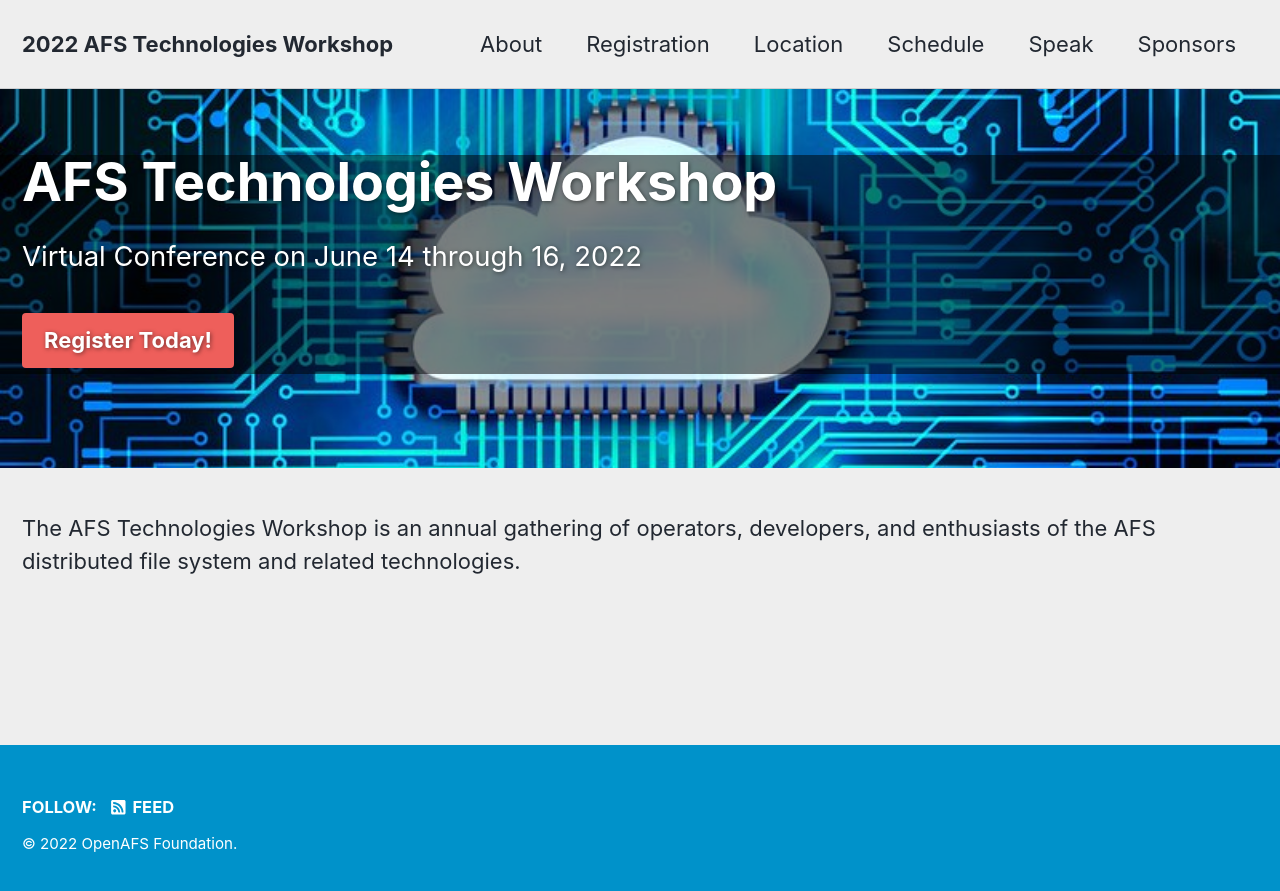
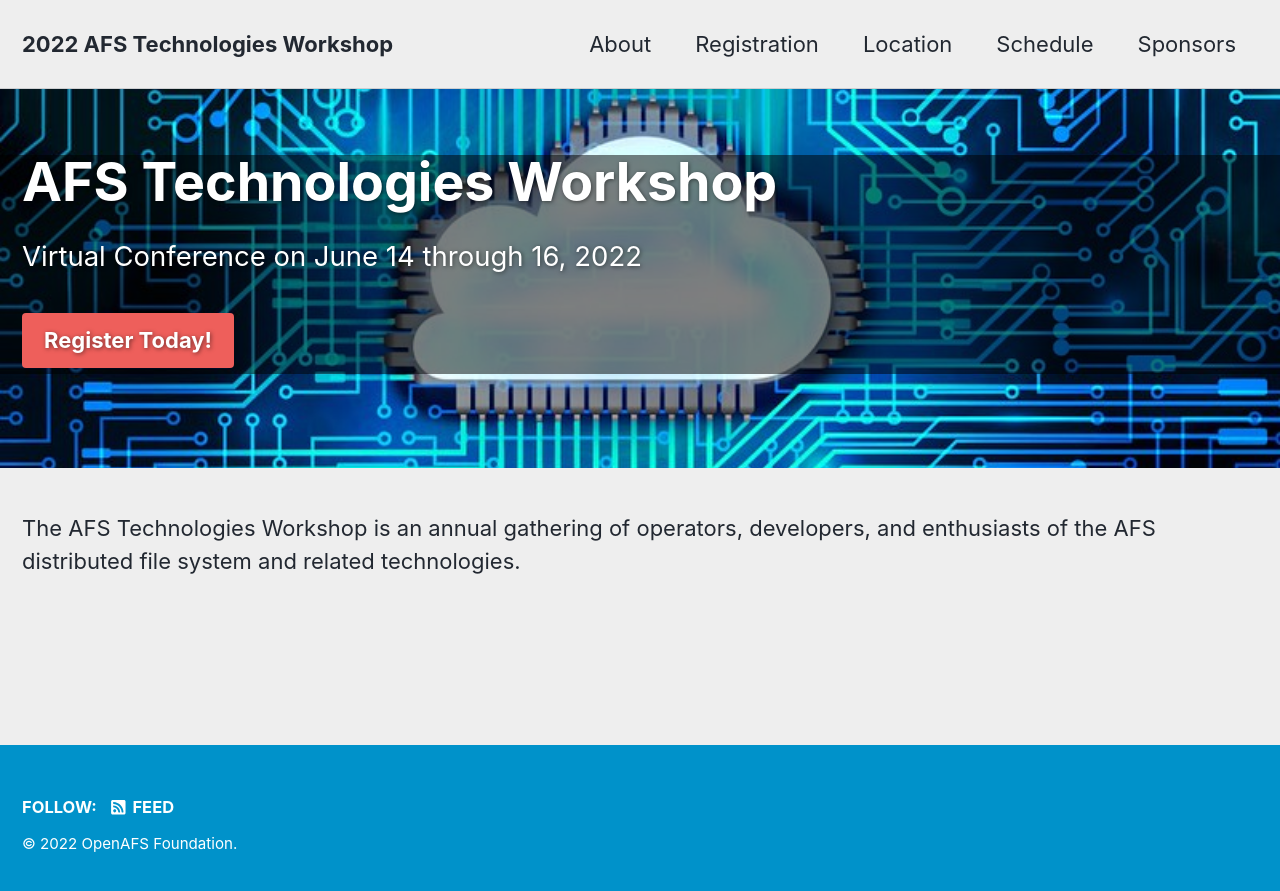
Before and after one commit to openafsfoundation/openafs-workshop.org, a Jekyll site: the page built from index.html, in a window 1280 px wide. Shown: the top 891 px of the page. Built offline with Jekyll 4.4.1, drawn with Linux system fonts in a browser that asks for light colours; cached includes are drawn as plain includes; nearby versions of some CDN libraries; the list of posts is cut into pages by our own code.

Commit message:
2022: remove cfp nav link

```diff
--- a/_data/navigation.yml
+++ b/_data/navigation.yml
@@ -8,7 +8,5 @@
     url: "/location/"
   - title: "Schedule"
     url: "/schedule/"
-  - title: "Speak"
-    url: "/cfp/"
   - title: "Sponsors"
     url: "/sponsors/"
```
